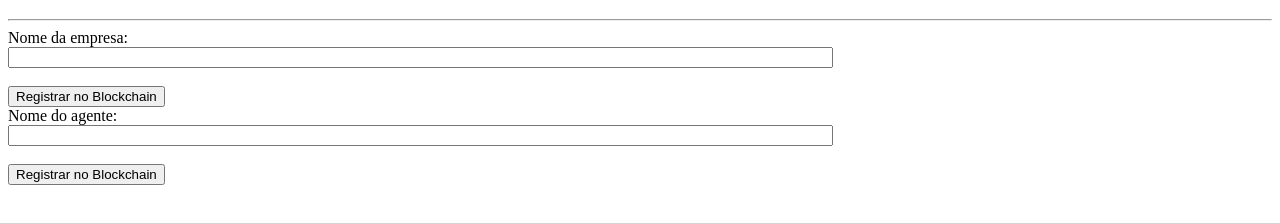
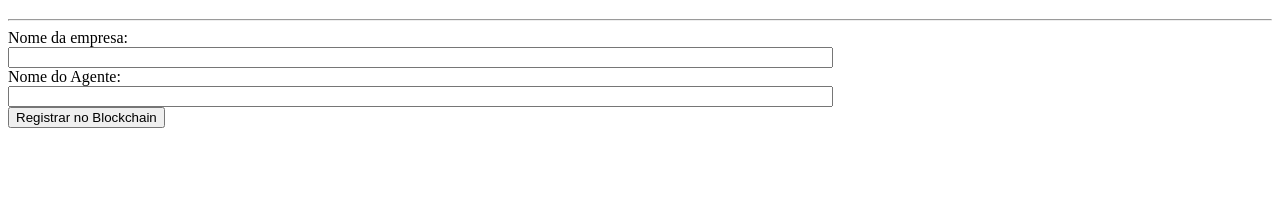
Before and after one commit to marispelegrin/formulario, a plain HTML site: page index.html in a window 1280 px wide. Shown: the part 61-284 px from the top of the page. Drawn offline with Linux system fonts and the light colour scheme.

Commit message:
Update index.html

```diff
--- a/index.html
+++ b/index.html
@@ -21,23 +21,17 @@
                 <div>
                     <input type="text" name="campoNomeEmpresa" id="campoNomeEmpresa" size="100">
                 </div>
-                <br>
                 <div>
-                    <button onclick="registrarNomeEmpresa(); return false;"> Registrar no Blockchain </button>
-                </div>
-        <div>
-            <form action="#" id="formNomeAgente" name="formNomeAgente">
-                <div>
-                    Nome do agente:
+                    Nome do Agente:
                 </div>
                 <div>
                     <input type="text" name="campoNomeAgente" id="campoNomeAgente" size="100">
                 </div>
+                <div>
+                    <button onclick="registrarNomeEmpresa(); return false;"> Registrar no Blockchain </button>
+                </div>
                 <br>
-                <div>
-                    <button onclick="registrarNomeAgente(); return false;"> Registrar no Blockchain </button>
-                </div>
-            </form>
+        </form>
             <br>
             <div id="statusTransacaoNomeAgente"></div>
         </div>
```
